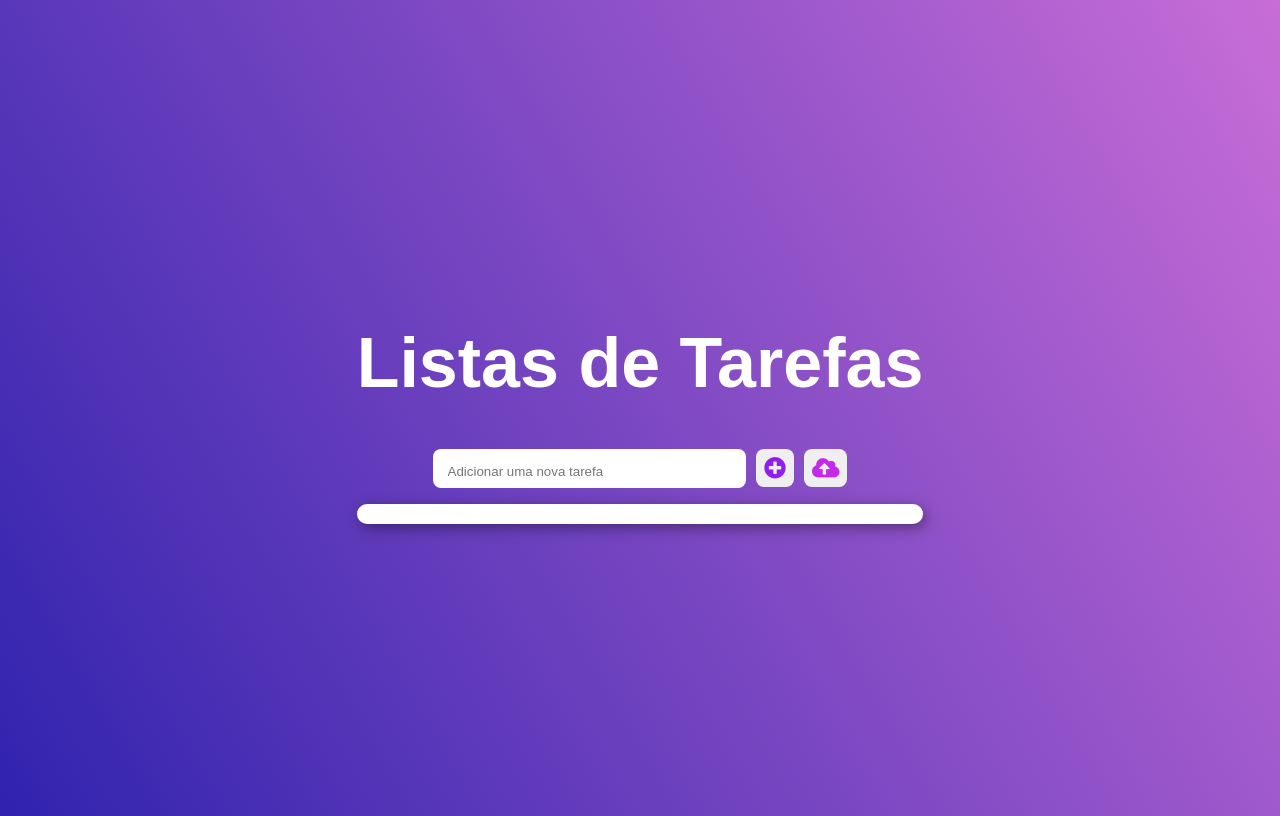
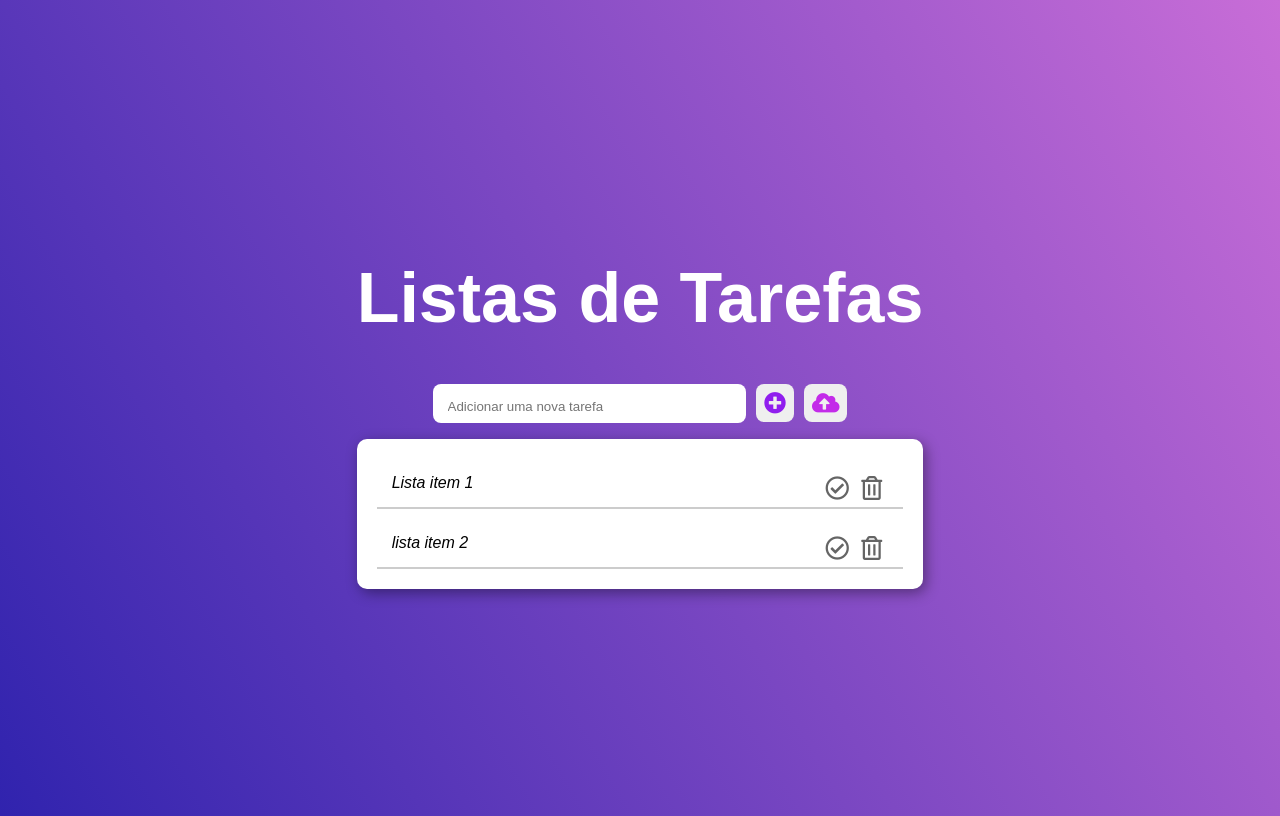
Before and after one commit to eddieshot/tudolist, an Angular app in the folder todoListApp/: page / in a window 1280 px wide. Built offline with nearby package versions, Linux system fonts and the light colour scheme.

Commit message:
novas funções e data binding de componentes

```diff
--- a/todoListApp/src/app/additem/additem.component.html
+++ b/todoListApp/src/app/additem/additem.component.html
@@ -1,4 +1,4 @@
 
-<input type="text" name="Addtask" placeholder="Adicionar uma nova tarefa" id="inputAdd">
-<button type="submit" name="add" id="buttonAdd"><i class="fa fa-plus-circle"></i></button>
+<input type="text" name="Addtask" placeholder="Adicionar uma nova tarefa" id="inputAdd" (keyup)="guardaTarefa($event)">
+<button type="submit" name="add" id="buttonAdd" (click)="adicionarItem()"><i class="fa fa-plus-circle"></i></button>
 <button type="submit" name="refresh" id="refresh"><i class="fa fa-cloud-upload-alt"></i></button>
--- a/todoListApp/src/app/additem/additem.component.ts
+++ b/todoListApp/src/app/additem/additem.component.ts
@@ -7,9 +7,26 @@ import { Component, OnInit } from '@angular/core';
 })
 export class AdditemComponent implements OnInit {
 
+
+  nomeTarefa:string;
+
   constructor() { }
 
   ngOnInit(): void {
   }
 
+
+  arrayLista:Array<any> =[
+    "Lista item 1",
+    "lista item 2"
+  ]
+
+  guardaTarefa(event){
+    this.nomeTarefa = event.target.value
+  }
+
+  adicionarItem(){
+    this.arrayLista.unshift(this.nomeTarefa)
+  }
+
 }
```
